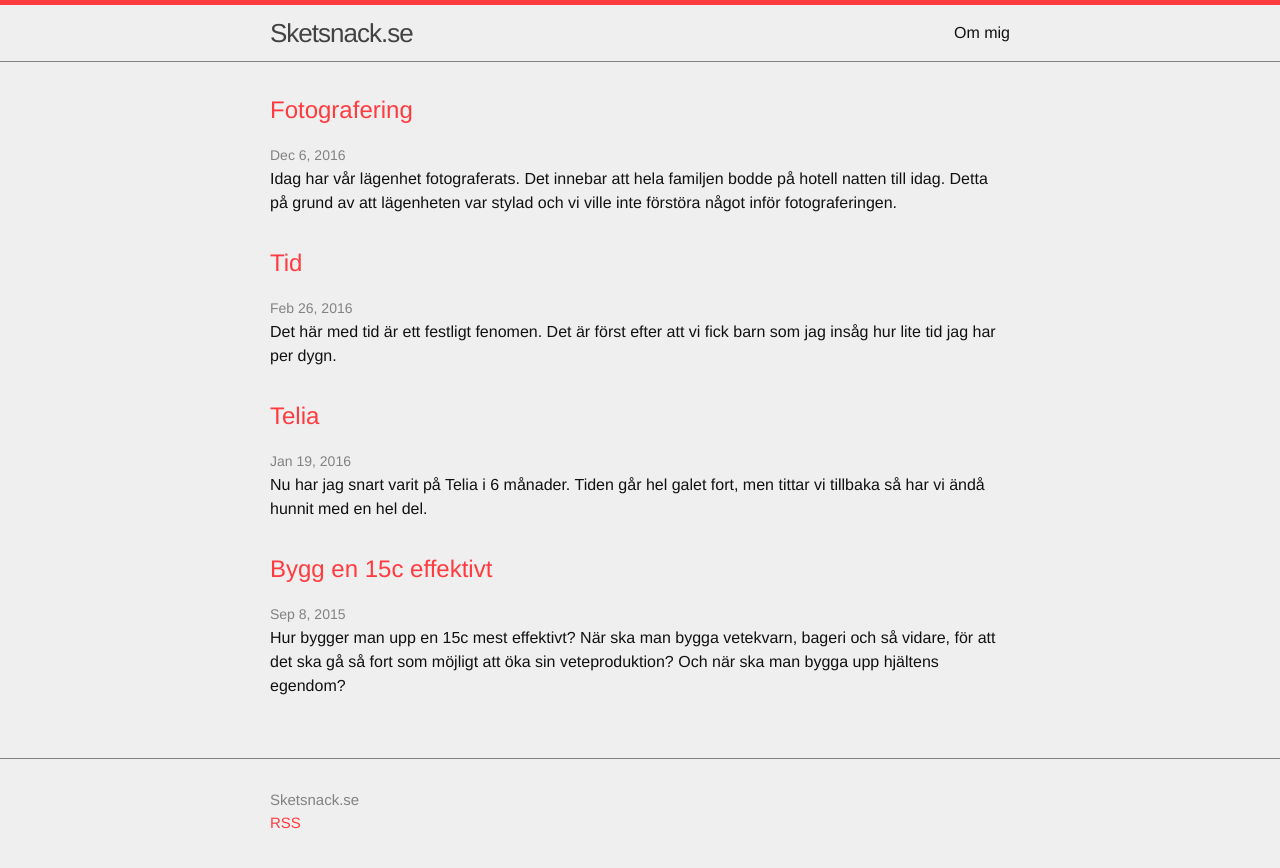
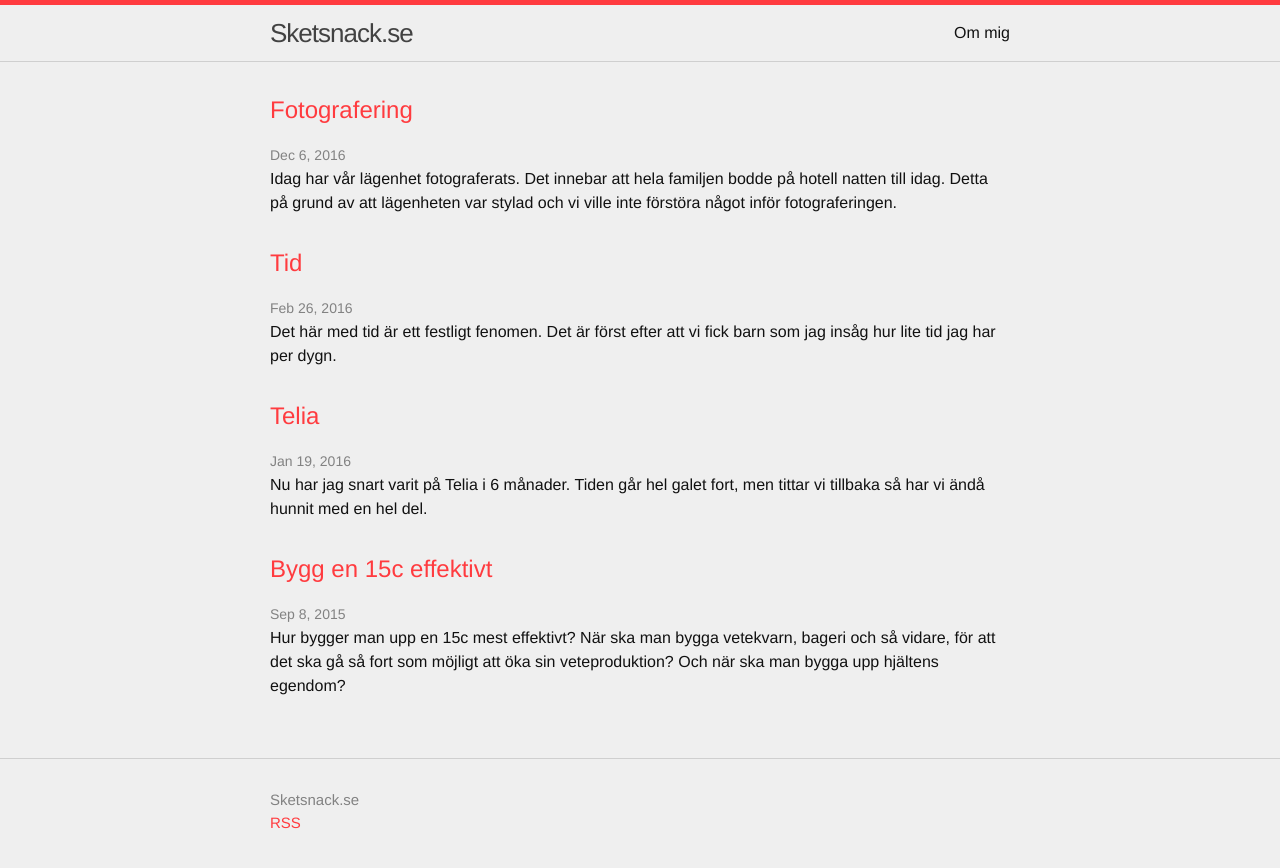
Before and after one commit to kitfr/kitfr.github.io, a Jekyll site: the page built from index.html, in a window 1280 px wide. Shown: the top 868 px of the page. Built offline with Jekyll 4.4.1, drawn with Linux system fonts in a browser that asks for light colours.

Commit message:
Changed light grey to a darker shade

```diff
--- a/_sass/_layout.scss
+++ b/_sass/_layout.scss
@@ -3,7 +3,7 @@
  */
 .site-header {
     border-top: 5px solid $red-color;
-    border-bottom: 1px solid $grey-color;
+    border-bottom: 1px solid $grey-color-light;
     min-height: 56px;
 
     // Positioning context for the mobile navigation icon
@@ -92,7 +92,7 @@
  * Site footer
  */
 .site-footer {
-    border-top: 1px solid $grey-color;
+    border-top: 1px solid $grey-color-light;
     padding: $spacing-unit 0;
 }
 
--- a/css/main.scss
+++ b/css/main.scss
@@ -18,7 +18,7 @@ $background-color: #efefef;
 $brand-color:      #2a7ae2;
 
 $grey-color:       #828282;
-$grey-color-light: lighten($grey-color, 40%);
+$grey-color-light: lighten($grey-color, 30%);
 $grey-color-dark:  darken($grey-color, 25%);
 
 $red-color:        #ff3b3f;
```
